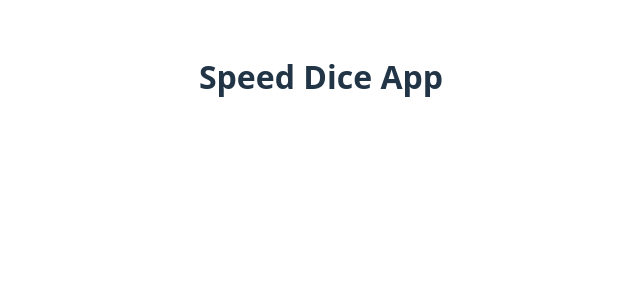
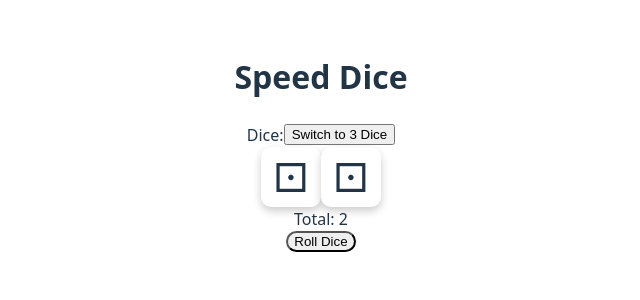
Before and after one commit to MeGallin/speed-dice, a React (Vite) app: page / in a window 1280 px wide. Shown: the top 300 px of the page, without its empty margins (319-959 px from the left). Built offline with nearby package versions, Linux system fonts and the light colour scheme.

Commit message:
Complete ticket 4: Create Dice Roller Component

```diff
--- a/src/App.jsx
+++ b/src/App.jsx
@@ -1,9 +1,11 @@
 import './App.css';
+import DiceRoller from './components/DiceRoller';
 
 function App() {
   return (
     <div className="app">
-      <h1>Speed Dice App</h1>
+      <h1 className="text-3xl font-bold text-center my-6">Speed Dice</h1>
+      <DiceRoller />
     </div>
   );
 }
--- /dev/null
+++ b/src/components/Dice.css
@@ -0,0 +1,65 @@
+.die {
+  position: relative;
+  width: 60px;
+  height: 60px;
+  background-color: white;
+  border-radius: 10px;
+  box-shadow: 0 4px 8px rgba(0, 0, 0, 0.2);
+  display: flex;
+  justify-content: center;
+  align-items: center;
+}
+
+/* Dice dots */
+.die-1::after {
+  content: '⚀';
+  font-size: 2.5rem;
+}
+
+.die-2::after {
+  content: '⚁';
+  font-size: 2.5rem;
+}
+
+.die-3::after {
+  content: '⚂';
+  font-size: 2.5rem;
+}
+
+.die-4::after {
+  content: '⚃';
+  font-size: 2.5rem;
+}
+
+.die-5::after {
+  content: '⚄';
+  font-size: 2.5rem;
+}
+
+.die-6::after {
+  content: '⚅';
+  font-size: 2.5rem;
+}
+
+/* Dice animation */
+@keyframes roll {
+  0% {
+    transform: rotateX(0deg) rotateY(0deg);
+  }
+  25% {
+    transform: rotateX(180deg) rotateY(90deg);
+  }
+  50% {
+    transform: rotateX(360deg) rotateY(180deg);
+  }
+  75% {
+    transform: rotateX(180deg) rotateY(270deg);
+  }
+  100% {
+    transform: rotateX(0deg) rotateY(360deg);
+  }
+}
+
+.rolling {
+  animation: roll 0.6s ease-out;
+}
--- /dev/null
+++ b/src/components/DiceRoller.jsx
@@ -0,0 +1,159 @@
+import { useState } from 'react';
+import { motion } from 'framer-motion';
+import { atom, useAtom } from 'jotai';
+import './Dice.css';
+
+// Atoms for global state
+export const diceCountAtom = atom(2); // Default to 2 dice
+export const diceValuesAtom = atom([1, 1, 1]); // Default values for 3 dice
+export const totalValueAtom = atom((get) => {
+  const values = get(diceValuesAtom);
+  const count = get(diceCountAtom);
+  return values.slice(0, count).reduce((sum, value) => sum + value, 0);
+});
+export const specialRollAtom = atom(null); // For storing special roll types
+
+const DiceRoller = () => {
+  // Local state for animation
+  const [isRolling, setIsRolling] = useState(false);
+
+  // Global state
+  const [diceCount, setDiceCount] = useAtom(diceCountAtom);
+  const [diceValues, setDiceValues] = useAtom(diceValuesAtom);
+  const [totalValue] = useAtom(totalValueAtom);
+  const [specialRoll, setSpecialRoll] = useAtom(specialRollAtom);
+
+  // Function to roll the dice
+  const rollDice = () => {
+    // Start rolling animation
+    setIsRolling(true);
+    setSpecialRoll(null);
+
+    // Generate random dice values after a short delay
+    setTimeout(() => {
+      const newValues = Array(diceCount)
+        .fill(0)
+        .map(() => Math.floor(Math.random() * 6) + 1);
+
+      // If we're only using 2 dice, keep the third dice value but don't show it
+      if (diceCount === 2) {
+        newValues.push(diceValues[2]);
+      }
+
+      setDiceValues(newValues);
+      checkSpecialRolls(newValues.slice(0, diceCount));
+      setIsRolling(false);
+    }, 600);
+  };
+
+  // Check for special roll patterns
+  const checkSpecialRolls = (values) => {
+    // Check for doubles (only in 2-dice mode)
+    if (diceCount === 2 && values[0] === values[1]) {
+      setSpecialRoll('double');
+      return;
+    }
+
+    // Check for triples (only in 3-dice mode)
+    if (diceCount === 3 && values[0] === values[1] && values[1] === values[2]) {
+      setSpecialRoll('triple');
+      return;
+    }
+
+    // Check for sequence (only in 3-dice mode)
+    if (diceCount === 3) {
+      const sorted = [...values].sort((a, b) => a - b);
+      if (
+        (sorted[0] + 1 === sorted[1] && sorted[1] + 1 === sorted[2]) || // e.g., 1-2-3
+        (sorted[0] === 1 && sorted[1] === 2 && sorted[2] === 4) || // Special case 1-2-4
+        (sorted[0] === 1 && sorted[1] === 3 && sorted[2] === 5) || // Special case 1-3-5
+        (sorted[0] === 2 && sorted[1] === 4 && sorted[2] === 6) // Special case 2-4-6
+      ) {
+        setSpecialRoll('sequence');
+        return;
+      }
+    }
+  };
+
+  // Toggle between 2 and 3 dice
+  const toggleDiceCount = () => {
+    setDiceCount(diceCount === 2 ? 3 : 2);
+    setSpecialRoll(null);
+  };
+
+  // Render a single die
+  const renderDie = (value, index) => {
+    return (
+      <motion.div
+        key={index}
+        className={`die ${!isRolling ? `die-${value}` : ''}`}
+        animate={{
+          rotate: isRolling ? [0, 360, 720, 1080] : 0,
+          scale: isRolling ? [1, 1.2, 0.8, 1] : 1,
+        }}
+        transition={{ duration: 0.6, ease: 'easeInOut' }}
+      >
+        {isRolling && '?'}
+      </motion.div>
+    );
+  };
+
+  return (
+    <div className="flex flex-col items-center gap-6 p-4">
+      {/* Dice Count Toggle */}
+      <div className="flex items-center gap-2">
+        <span className="text-lg">Dice:</span>
+        <button
+          onClick={toggleDiceCount}
+          className="px-4 py-2 bg-blue-500 text-white rounded-lg hover:bg-blue-600 transition-colors"
+        >
+          {diceCount === 2 ? 'Switch to 3 Dice' : 'Switch to 2 Dice'}
+        </button>
+      </div>
+
+      {/* Dice Display */}
+      <div className="flex gap-4 justify-center">
+        {diceValues
+          .slice(0, diceCount)
+          .map((value, index) => renderDie(value, index))}
+      </div>
+
+      {/* Total Value */}
+      <div className="text-2xl font-bold">
+        Total: {isRolling ? '?' : totalValue}
+      </div>
+
+      {/* Special Roll Display */}
+      {specialRoll && (
+        <motion.div
+          initial={{ opacity: 0, y: -20 }}
+          animate={{ opacity: 1, y: 0 }}
+          className={`text-xl font-bold p-2 rounded-lg ${
+            specialRoll === 'double'
+              ? 'bg-yellow-200 text-yellow-800'
+              : specialRoll === 'triple'
+              ? 'bg-red-200 text-red-800'
+              : 'bg-green-200 text-green-800'
+          }`}
+        >
+          {specialRoll === 'double' && '🎯 Double! Roll Again!'}
+          {specialRoll === 'triple' &&
+            '🔥 Triple Threat! Collect from each player!'}
+          {specialRoll === 'sequence' && '✨ Sequence! Bonus Activated!'}
+        </motion.div>
+      )}
+
+      {/* Roll Button */}
+      <motion.button
+        onClick={rollDice}
+        className="mt-4 px-8 py-4 bg-red-500 text-white text-xl font-bold rounded-full shadow-lg hover:bg-red-600 transition-colors"
+        whileTap={{ scale: 0.95 }}
+        disabled={isRolling}
+      >
+        {isRolling ? 'Rolling...' : 'Roll Dice'}
+      </motion.button>
+    </div>
+  );
+};
+
+export default DiceRoller;
```
